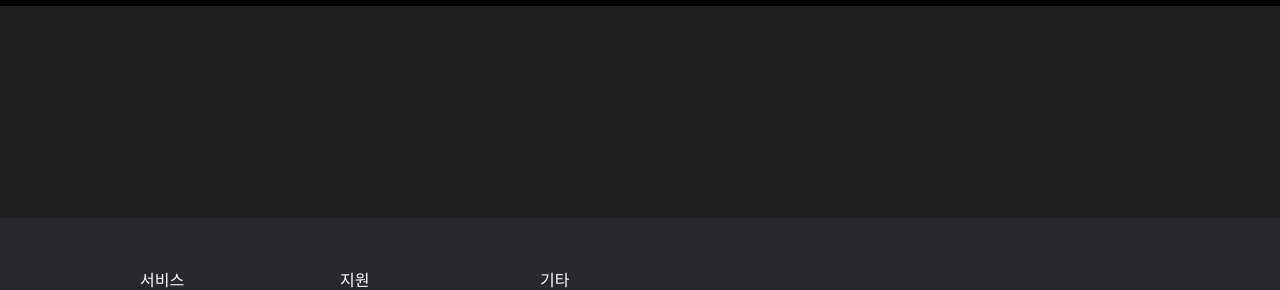
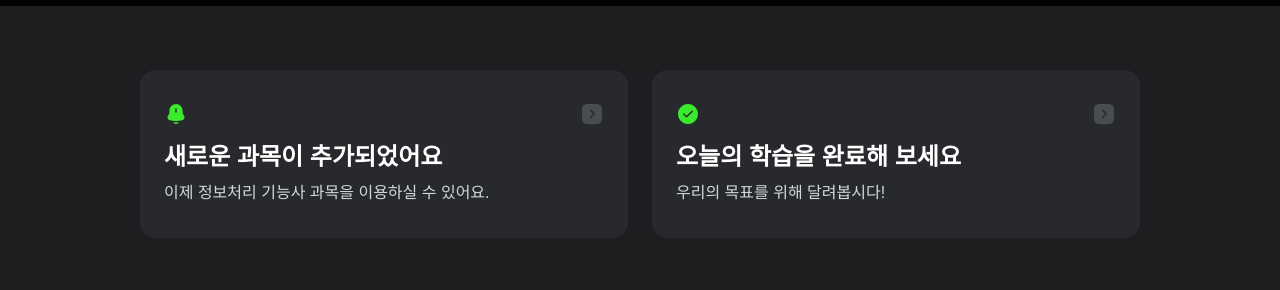
Before and after one commit to DSM-Project-Factory/JCG, a React (Create React App) app: page / in a window 1280 px wide. Shown: the part 474-764 px from the top of the page. Built offline with nearby package versions, Linux system fonts and the light colour scheme; grey boxes are pictures that could not be loaded; what emotion-normalize would draw is missing.

Commit message:
Add Suggestion

```diff
--- a/src/components/Icon.tsx
+++ b/src/components/Icon.tsx
@@ -5,7 +5,7 @@ import colors from '../constant/colors';
 interface Props extends HTMLAttributes<HTMLOrSVGElement> {
   name: IconName;
   size?: number;
-  color?: string;
+  color?: keyof typeof colors;
 }
 
 const Icon = ({ name, size, color, ...props }: Props) => {
--- a/src/components/Suggestion.tsx
+++ b/src/components/Suggestion.tsx
@@ -1,21 +1,46 @@
 import { HTMLAttributes } from 'react';
 import styled from '@emotion/styled';
 import colors from '../constant/colors';
+import Icon from './Icon';
+import { Txt } from './Txt';
+import { IconName } from '../constant/icons';
 
 interface Props extends HTMLAttributes<HTMLDivElement> {
-  type: 'alarm' | 'todo';
+  type: IconName;
   title: string;
   subTitle: string;
 }
 
 const Suggestion = ({ type, title, subTitle, ...props }: Props) => {
   return (
-    <Box {...props}></Box>
+    <Box {...props}>
+      <Top>
+        <Icon name={type} color='green500' />
+        <Icon name='arrowRight' color='gray600' />
+      </Top>
+      <TxtDiv>
+        <Txt typography='h3'>{title}</Txt>
+        <Txt typography='p3' color={colors.gray400}>{subTitle}</Txt>
+      </TxtDiv>
+    </Box>
   );
 };
 
 export default Suggestion;
 
+const TxtDiv = styled.div`
+  display: flex;
+  flex-direction: column;
+  gap: 4px;
+  height: fit-content;
+  width: 100%;
+`;
+const Top = styled.div`
+  width: 100%;
+  display: flex;
+  justify-content: space-between;
+  height: fit-content;
+`;
 const Box = styled.div`
   width: 100%;
   height: fit-content;
@@ -25,4 +50,12 @@ const Box = styled.div`
   flex-direction: column;
   background-color: ${colors.gray700};
   border-radius: 16px;
+  cursor: pointer;
+  transition: 0.5s;
+  box-shadow: 0 0 0 0 transparent, 0 0 0 6px ${colors.gray700} inset;
+
+  &:hover {
+    box-shadow: 0 24px 40px -12px ${colors.gray600}, 0 -26px 0 -24px ${colors.white} inset;
+    transform: translateY(-12px);
+  }
 `;
--- a/src/constant/icons.ts
+++ b/src/constant/icons.ts
@@ -101,6 +101,10 @@ export const IconSet: Record<IconName, icon> = {
     path: 'm13.3 8.11 1.32 2.64c.18.36.66.72 1.06.78l2.39.4c1.53.26 1.89 1.36.79 2.46L17 16.26c-.31.31-.49.92-.39 1.36l.53 2.31c.42 1.82-.55 2.53-2.16 1.58l-2.24-1.33c-.41-.24-1.07-.24-1.48 0L9.01 21.5c-1.61.95-2.58.24-2.16-1.58l.53-2.31c.1-.43-.08-1.04-.39-1.36L5.14 14.4c-1.1-1.1-.74-2.21.79-2.46l2.39-.4c.4-.07.88-.42 1.06-.78l1.32-2.64c.71-1.44 1.89-1.44 2.6-.01ZM6 9.75c-.41 0-.75-.34-.75-.75V2c0-.41.34-.75.75-.75s.75.34.75.75v7c0 .41-.34.75-.75.75Zm12 0c-.41 0-.75-.34-.75-.75V2c0-.41.34-.75.75-.75s.75.34.75.75v7c0 .41-.34.75-.75.75Zm-6-5c-.41 0-.75-.34-.75-.75V2c0-.41.34-.75.75-.75s.75.34.75.75v2c0 .41-.34.75-.75.75Z',
     viewBox: '0 0 24 24',
   },
+  setting: {
+    path: 'M20.1 9.221c-1.81 0-2.55-1.28-1.65-2.85.52-.91.21-2.07-.7-2.59l-1.73-.99c-.79-.47-1.81-.19-2.28.6l-.11.19c-.9 1.57-2.38 1.57-3.29 0l-.11-.19a1.641 1.641 0 0 0-2.26-.6l-1.73.99c-.91.52-1.22 1.69-.7 2.6.91 1.56.17 2.84-1.64 2.84-1.04 0-1.9.85-1.9 1.9v1.76c0 1.04.85 1.9 1.9 1.9 1.81 0 2.55 1.28 1.64 2.85-.52.91-.21 2.07.7 2.59l1.73.99c.79.47 1.81.19 2.28-.6l.11-.19c.9-1.57 2.38-1.57 3.29 0l.11.19c.47.79 1.49 1.07 2.28.6l1.73-.99c.91-.52 1.22-1.69.7-2.59-.91-1.57-.17-2.85 1.64-2.85 1.04 0 1.9-.85 1.9-1.9v-1.76a1.92 1.92 0 0 0-1.91-1.9Zm-8.1 6.03c-1.79 0-3.25-1.46-3.25-3.25s1.46-3.25 3.25-3.25 3.25 1.46 3.25 3.25-1.46 3.25-3.25 3.25Z',
+    viewBox: '0 0 24 24',
+  },
   taskSquare: {
     path: 'M16.19 2H7.81C4.17 2 2 4.17 2 7.81v8.38C2 19.83 4.17 22 7.81 22h8.38c3.64 0 5.81-2.17 5.81-5.81V7.81C22 4.17 19.83 2 16.19 2ZM9.97 14.9l-2.25 2.25c-.15.15-.34.22-.53.22s-.39-.07-.53-.22l-.75-.75c-.3-.29-.3-.77 0-1.06.29-.29.76-.29 1.06 0l.22.22 1.72-1.72c.29-.29.76-.29 1.06 0 .29.29.29.77 0 1.06Zm0-7-2.25 2.25c-.15.15-.34.22-.53.22s-.39-.07-.53-.22l-.75-.75c-.3-.29-.3-.77 0-1.06.29-.29.76-.29 1.06 0l.22.22 1.72-1.72c.29-.29.76-.29 1.06 0 .29.29.29.77 0 1.06Zm7.59 8.72h-5.25c-.41 0-.75-.34-.75-.75s.34-.75.75-.75h5.25a.75.75 0 1 1 0 1.5Zm0-7h-5.25c-.41 0-.75-.34-.75-.75s.34-.75.75-.75h5.25a.75.75 0 1 1 0 1.5Z',
     viewBox: '0 0 24 24',
--- a/src/page/Main.tsx
+++ b/src/page/Main.tsx
@@ -1,6 +1,7 @@
 import React, { useEffect, useState } from 'react';
 import * as _ from './styles/MainStyle';
 import { Txt } from '../components/Txt';
+import Suggestion from '../components/Suggestion';
 
 const Main = () => {
   const [imgCnt, setImgCnt] = useState(1);
@@ -29,6 +30,10 @@ const Main = () => {
         <Txt typography='h1'>This is Heading Text</Txt>
       </_.TitleDiv>
       <_.Content>
+        <_.NotificationDiv>
+          <Suggestion title='새로운 과목이 추가되었어요' subTitle='이제 정보처리 기능사 과목을 이용하실 수 있어요.' type='notification' />
+          <Suggestion title='오늘의 학습을 완료해 보세요' subTitle='우리의 목표를 위해 달려봅시다!' type='checkCircle' />
+        </_.NotificationDiv>
       </_.Content>
     </>
   );
--- a/src/page/styles/MainStyle.ts
+++ b/src/page/styles/MainStyle.ts
@@ -1,5 +1,12 @@
 import styled from '@emotion/styled';
 
+export const NotificationDiv = styled.div`
+  width: 100%;
+  height: fit-content;
+  display: flex;
+  gap: 24px;
+  justify-content: space-between;
+`;
 export const TitleShadow = styled.div`
   background: linear-gradient(180deg, rgba(0, 0, 0, 0.6) 0%, rgba(0, 0, 0, 0) 100%);
   position: absolute;
```
Also changed, not shown: src/components/InfoBox.tsx (added, +7 -0 lines).
